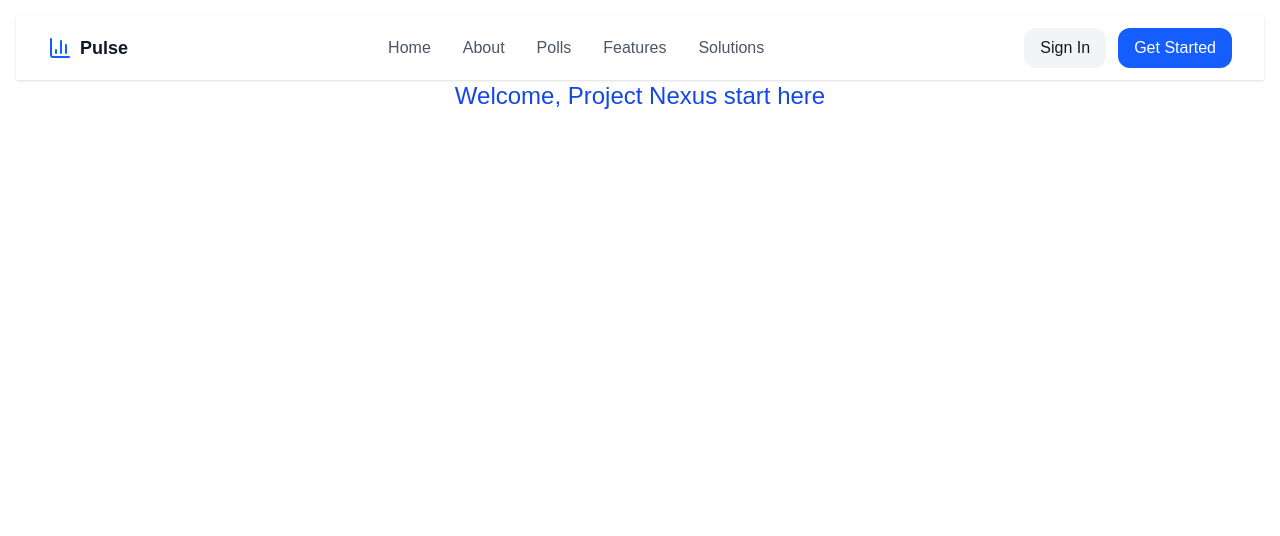
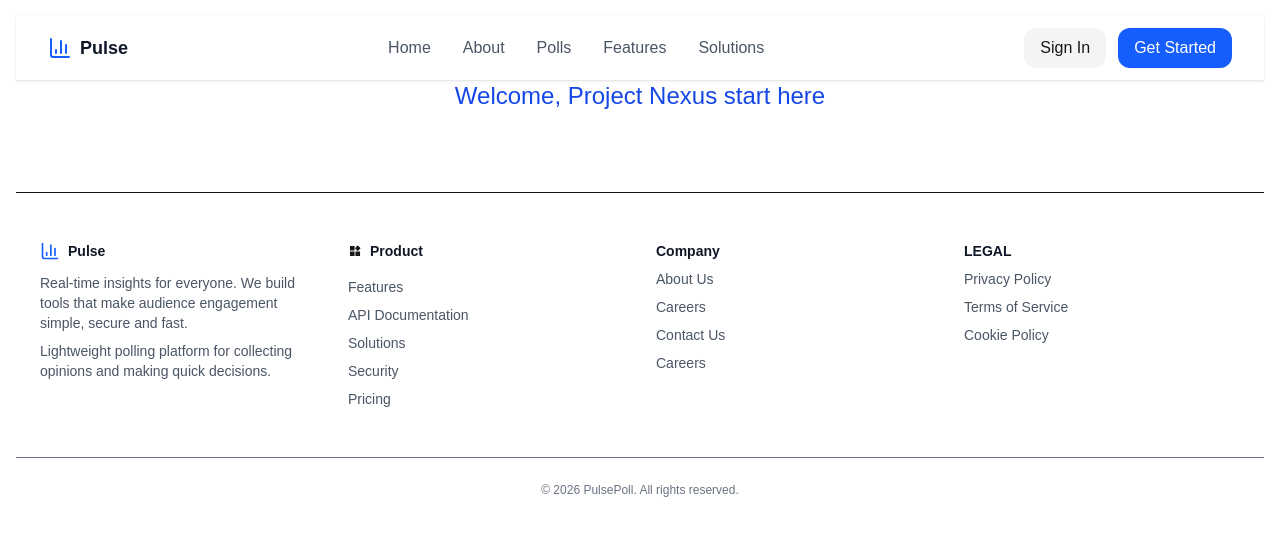
Before and after one commit to Braben/alx-project-nexus, a Next.js app: page / in a window 1280 px wide. Shown: the top 536 px of the page. Built offline with nearby package versions, Linux system fonts and the light colour scheme.

Commit message:
Footer added

```diff
--- /dev/null
+++ b/components/layout/Footer.tsx
@@ -0,0 +1,88 @@
+import Link from "next/link";
+import { BarChart3 } from "lucide-react";
+import { AiFillProduct } from "react-icons/ai";
+
+export default function Footer() {
+  return (
+    <footer className="border-t bg-white mt-20">
+      <div className="max-w-7xl mx-auto px-6 py-12 grid md:grid-cols-4 gap-8 text-sm">
+        {/* Brand */}
+        <div>
+          <div className="flex items-center gap-2 font-bold text-gray-900 mb-3">
+            <BarChart3 className="w-5 h-5 text-blue-600" />
+            Pulse
+          </div>
+          <p className="text-gray-600 pb-2">
+            Real-time insights for everyone. We build tools that make audience
+            engagement simple, secure and fast.
+          </p>
+          <p className="text-gray-600">
+            Lightweight polling platform for collecting opinions and making
+            quick decisions.
+          </p>
+        </div>
+
+        {/* Links */}
+        <div className="flex flex-col gap-2">
+          <div className="flex items-center gap-2 mb-2">
+            <AiFillProduct />
+            <h4 className="font-semibold text-gray-900">Product</h4>
+          </div>
+
+          <Link href="/features" className="text-gray-600 hover:text-blue-600">
+            Features
+          </Link>
+          <Link
+            href="/api-documentation"
+            className="text-gray-600 hover:text-blue-600"
+          >
+            API Documentation
+          </Link>
+          <Link href="/solutions" className="text-gray-600 hover:text-blue-600">
+            Solutions
+          </Link>
+          <Link href="/security" className="text-gray-600 hover:text-blue-600">
+            Security
+          </Link>
+          <Link href="/pricing" className="text-gray-600 hover:text-blue-600">
+            Pricing
+          </Link>
+        </div>
+
+        {/*Company */}
+        <div className="flex flex-col gap-2">
+          <h4 className="font-semibold text-gray-900">Company</h4>
+          <Link href="/about" className="text-gray-600 hover:text-blue-600">
+            About Us
+          </Link>
+          <Link href="/carrers" className="text-gray-600 hover:text-blue-600">
+            Careers
+          </Link>
+          <Link href="/contact" className="text-gray-600 hover:text-blue-600">
+            Contact Us
+          </Link>
+          <Link href="/Blog" className="text-gray-600 hover:text-blue-600">
+            Careers
+          </Link>
+        </div>
+        <div className="flex flex-col gap-2">
+          <h4 className="font-semibold text-gray-900">LEGAL</h4>
+          <Link href="/Privacy" className="text-gray-600 hover:text-blue-600">
+            Privacy Policy
+          </Link>
+          <Link href="/Terms" className="text-gray-600 hover:text-blue-600">
+            Terms of Service
+          </Link>
+          <Link href="/cookie" className="text-gray-600 hover:text-blue-600">
+            Cookie Policy
+          </Link>
+        </div>
+      </div>
+
+      {/* Bottom bar */}
+      <div className="border-t py-6 text-center text-xs text-gray-500">
+        © {new Date().getFullYear()} PulsePoll. All rights reserved.
+      </div>
+    </footer>
+  );
+}
--- a/package.json
+++ b/package.json
@@ -14,6 +14,7 @@
     "next": "16.1.4",
     "react": "19.2.3",
     "react-dom": "19.2.3",
+    "react-icons": "^5.5.0",
     "react-redux": "^9.2.0"
   },
   "devDependencies": {
--- a/pages/_app.tsx
+++ b/pages/_app.tsx
@@ -1,12 +1,15 @@
 import "@/styles/globals.css";
 import type { AppProps } from "next/app";
 import Header from "@/components/layout/Header";
+
+import Footer from "@/components/layout/Footer";
 
 export default function App({ Component, pageProps }: AppProps) {
   return (
     <main className="max-w-7xl mx-auto p-4">
       <Header />
       <Component {...pageProps} />
+      <Footer />
     </main>
   );
 }
```
Also changed, not shown: 1 other file (tests, documents, lock files or other folders).
